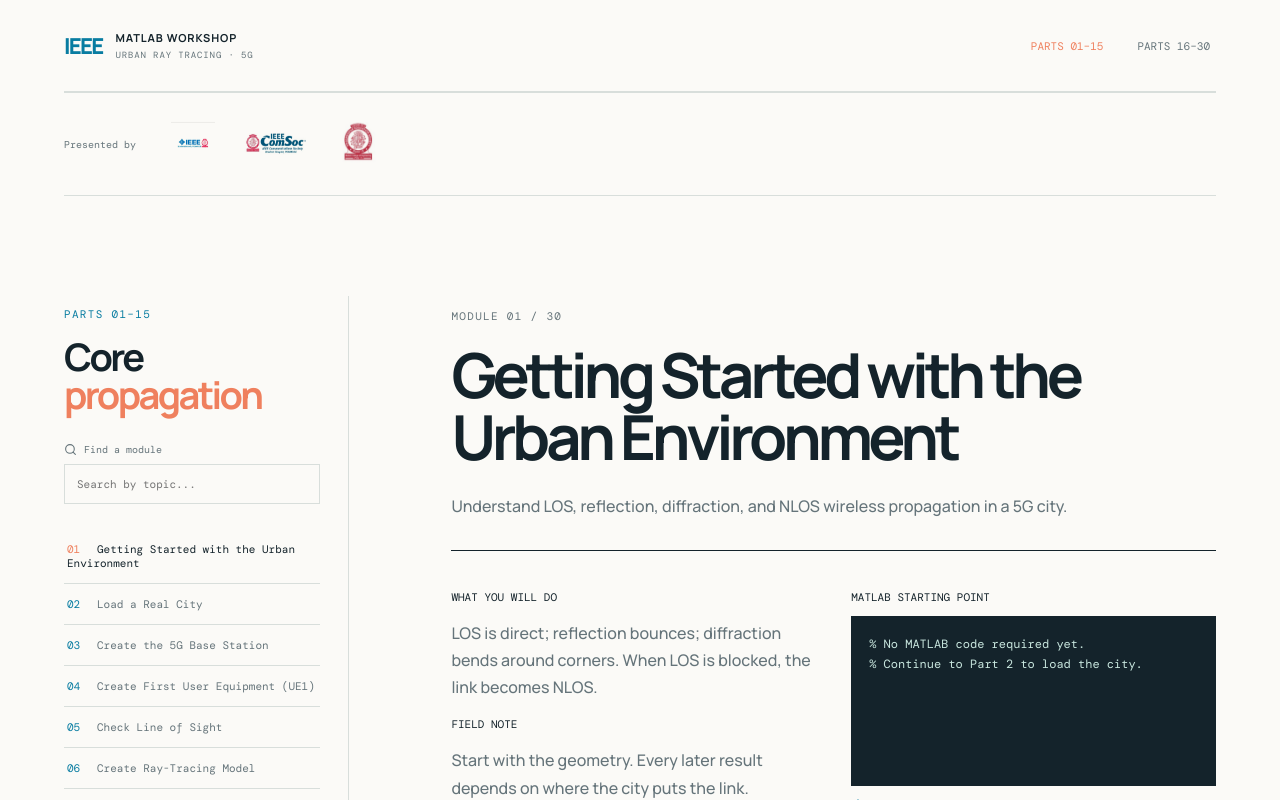
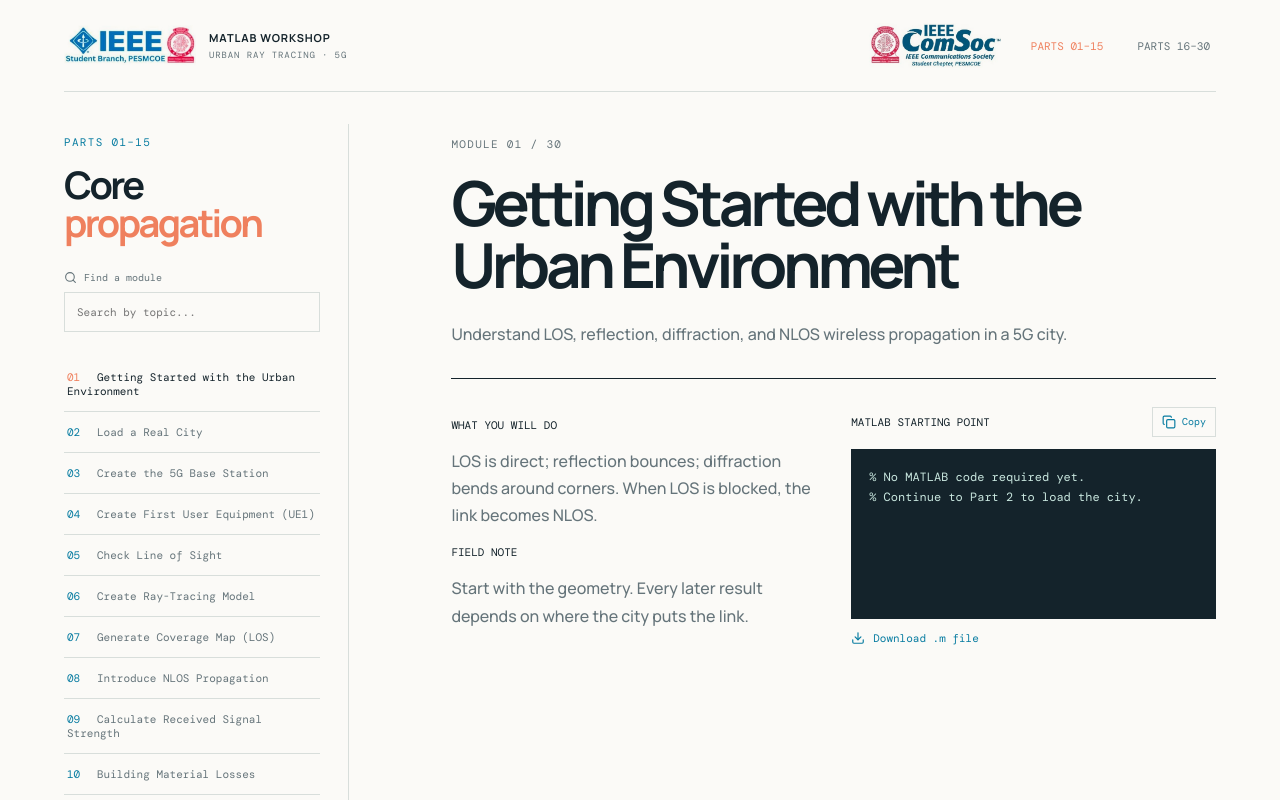
Before and after one commit to AmateurMind/IEEE-MATLAB-WORKSHOP, a React (Vite) app: page / in a window 1280 px wide. Shown: the top 800 px of the page. Built offline with nearby package versions, Linux system fonts and the light colour scheme.

Commit message:
chnages in css

```diff
--- a/src/App.jsx
+++ b/src/App.jsx
@@ -1,5 +1,5 @@
 import { useMemo, useState } from 'react';
-import { ArrowRight, Download, Search, Radio, Clock3 } from 'lucide-react';
+import { Check, Copy, Download, Search, Clock3 } from 'lucide-react';
 
 const modules = [
   [
@@ -160,10 +160,30 @@ const snippets = {
   5: 'los(tx,rx1);',
   6: 'rtpm = propagationModel("raytracing", ...\n    Method="sbr", ...\n    MaxNumReflections=0, ...\n    MaxNumDiffractions=0);',
   7: 'coverage(tx,rtpm, ...\n    SignalStrengths=-120:-5, ...\n    MaxRange=250, Resolution=5);',
+  4: 'rx1 = rxsite( ...\n    Name="User Equipment 1", ...\n    Latitude=41.881352, ...\n    Longitude=-87.629771, ...\n    AntennaHeight=30);\n\nshow(rx1);',
+  8: 'rtpm.MaxNumReflections = 1;\nraytrace(tx,rx1,rtpm,Type="pathloss");',
+  9: 'ss1 = sigstrength(rx1,tx,rtpm);\nfprintf("UE1 received power = %.4f dBm\\n",ss1);',
+  10: 'rtpm.BuildingsMaterial = "concrete";\nrtpm.TerrainMaterial = "concrete";\n\nraytrace(tx,rx1,rtpm,Type="pathloss");\nss1_concrete = sigstrength(rx1,tx,rtpm);',
+  11: 'rtPlusWeather = rtpm + propagationModel("gas") ...\n    + propagationModel("rain");\nss1_weather = sigstrength(rx1,tx,rtPlusWeather);',
+  12: 'rtPlusWeather.PropagationModels(1).MaxNumReflections = 2;\nrtPlusWeather.PropagationModels(1).AngularSeparation = "low";\nss1_two_reflections = sigstrength(rx1,tx,rtPlusWeather);',
+  13: 'rtPlusWeather.PropagationModels(1).MaxNumReflections = 2;\nrtPlusWeather.PropagationModels(1).MaxNumDiffractions = 1;\nss1_two_ref_one_diff = sigstrength(rx1,tx,rtPlusWeather);',
+  14: 'fprintf("One reflection: %.4f dBm\\n",ss1);\nfprintf("Concrete: %.4f dBm\\n",ss1_concrete);\nfprintf("Concrete + weather: %.4f dBm\\n",ss1_weather);\nfprintf("Two reflections: %.4f dBm\\n",ss1_two_reflections);\nfprintf("Two reflections + diffraction: %.4f dBm\\n",ss1_two_ref_one_diff);',
+  15: 'rtPlusWeather.PropagationModels(1).MaxNumReflections = 1;\nrtPlusWeather.PropagationModels(1).MaxNumDiffractions = 0;\ncoverage(tx,rtPlusWeather, ...\n    SignalStrengths=-120:-5, ...\n    MaxRange=250, Resolution=5, Transparency=0.6);',
+  16: 'rtPlusWeather.PropagationModels(1).MaxNumReflections = 2;\nrtPlusWeather.PropagationModels(1).MaxNumDiffractions = 1;\nrtPlusWeather.PropagationModels(1).AngularSeparation = "high";\ncoverage(tx,rtPlusWeather,MaxRange=250,Resolution=5);',
+  17: 'rx2 = rxsite( ...\n    Name="User Equipment 2", ...\n    Latitude=41.880600, ...\n    Longitude=-87.628800, ...\n    AntennaHeight=30);\nshow(rx2);\nlos(tx,rx2);\nraytrace(tx,rx2,rtpm);\nss2 = sigstrength(rx2,tx,rtpm);',
+  18: 'fprintf("UE1 received power: %.4f dBm\\n",ss1_two_ref_one_diff);\nfprintf("UE2 received power: %.4f dBm\\n",ss2);',
+  19: '% Directional antennas focus energy toward a receiver.\n% The next step creates an 8x8 phased array.',
   20: 'lambda = physconst("lightspeed") / tx.TransmitterFrequency;\ntx.Antenna = phased.URA(Size=[8 8], ...\n    ElementSpacing=[lambda/2 lambda/2]);',
+  21: 'antennaDirectivity = pattern(tx.Antenna,tx.TransmitterFrequency);\nantennaDirectivityMax = max(antennaDirectivity(:));\nfprintf("Peak directivity = %.4f dBi\\n",antennaDirectivityMax);',
+  22: 'tx.AntennaAngle = -90;\npattern(tx,Transparency=0.6);',
   23: 'ray = raytrace(tx,rx1,rtPlusWeather);\naod = ray{1}.AngleOfDeparture;',
+  24: 'aod = ray{1}.AngleOfDeparture;\nfprintf("Azimuth = %.4f degrees\\n",aod(1));\nfprintf("Elevation = %.4f degrees\\n",aod(2));',
   25: 'steeringVector = phased.SteeringVector(SensorArray=tx.Antenna);\nsv = steeringVector(tx.TransmitterFrequency,[steeringaz;aod(2)]);\ntx.Antenna.Taper = conj(sv);',
   26: 'gain = ss1_beam_steering - ss1_weather;\nfprintf("Improvement: %.4f dB\\n",gain);',
+  27: 'ray2 = raytrace(tx,rx2,rtPlusWeather);\naod2 = ray2{1}.AngleOfDeparture;\nsteeringaz2 = wrapTo180(aod2(1)-tx.AntennaAngle(1));\nsv2 = steeringVector(tx.TransmitterFrequency,[steeringaz2;aod2(2)]);\ntx.Antenna.Taper = conj(sv2);\nss2_beam_steering = sigstrength(rx2,tx,rtPlusWeather);',
+  28: '% Review LOS, reflection, material, weather, diffraction,\n% and beam-steering results for UE1 and UE2.',
+  29: '% Record LOS/NLOS state, received power, and steering gain\n% for each receiver in your comparison table.',
+  30: '% Closing analysis: compare the city geometry, propagation\n% paths, antenna pattern, and final received power.',
 };
 const schedule = [
   ['00:00–00:45', 'Propagation fundamentals and Chicago 3D map'],
@@ -174,9 +194,11 @@ const schedule = [
   ['05:30–06:00', 'UE2 beam steering, gain evaluation, and Q&A'],
 ];
 function App() {
-  const [book, setBook] = useState(0);
-  const [selected, setSelected] = useState(0);
+  const initialBook = new URLSearchParams(window.location.search).get('range') === '16-30' ? 1 : 0;
+  const [book, setBook] = useState(initialBook);
+  const [selected, setSelected] = useState(initialBook * 15);
   const [query, setQuery] = useState('');
+  const [copied, setCopied] = useState(false);
   const visible = useMemo(
     () =>
       modules
@@ -196,17 +218,32 @@ function App() {
     setBook(next);
     setSelected(next * 15);
     setQuery('');
+    setCopied(false);
+  }
+  async function copySnippet() {
+    await navigator.clipboard.writeText(snippet);
+    setCopied(true);
+    window.setTimeout(() => setCopied(false), 1800);
   }
   return (
     <div className="app">
       <header className="topbar">
         <a className="brand" href="#workshop">
-          <span className="brand-mark">IEEE</span>
+          <img className="brand-logo" src="/only-ieee.jpeg" alt="PESMCOE emblem" />
           <span>
             <strong>MATLAB WORKSHOP</strong>
             <small>URBAN RAY TRACING · 5G</small>
           </span>
         </a>
+        <div className="header-logos" aria-label="IEEE workshop organizations">
+          {/* <img src="/only-ieee.jpeg" alt="IEEE Student Branch PESMCOE" /> */}
+          <img
+            className="featured-logo"
+            src="/Comsoc _logo.jpg.jpeg"
+            alt="IEEE ComSoc Student Chapter PESMCOE"
+          />
+          {/* <img className="college" src="/pesmcoe.jpg" alt="PESMCOE emblem" /> */}
+        </div>
         <nav>
           <button className={book === 0 ? 'nav-active' : ''} onClick={() => switchBook(0)}>
             PARTS 01–15
@@ -217,18 +254,6 @@ function App() {
         </nav>
       </header>
       <main id="workshop">
-        <section className="identity">
-          <span>Presented by</span>
-          <div className="logos">
-            <img src="/only-ieee.jpeg" alt="IEEE Student Branch PESMCOE" />
-            <img
-              className="featured-logo"
-              src="/Comsoc _logo.jpg.jpeg"
-              alt="IEEE ComSoc Student Chapter PESMCOE"
-            />
-            <img className="college" src="/pesmcoe.jpg" alt="PES emblem" />
-          </div>
-        </section>
         <section className="workspace">
           <aside className="sidebar">
             <p className="kicker">{book ? 'PARTS 16–30' : 'PARTS 01–15'}</p>
@@ -274,7 +299,13 @@ function App() {
                 </p>
               </div>
               <div>
-                <h3>MATLAB starting point</h3>
+                <div className="code-heading">
+                  <h3>MATLAB starting point</h3>
+                  <button className="copy-button" onClick={copySnippet} type="button">
+                    {copied ? <Check size={14} /> : <Copy size={14} />}
+                    {copied ? 'Copied' : 'Copy'}
+                  </button>
+                </div>
                 <pre>{snippet}</pre>
                 <a
                   className="download"
--- a/src/styles.css
+++ b/src/styles.css
@@ -47,6 +47,12 @@ body {
   color: var(--blue);
   letter-spacing: -0.08em;
 }
+.brand-logo {
+  width: 132px;
+  height: 48px;
+  object-fit: contain;
+  mix-blend-mode: multiply;
+}
 .brand small {
   display: block;
   font:
@@ -54,6 +60,28 @@ body {
     monospace;
   color: var(--muted);
   margin-top: 4px;
+}
+.header-logos {
+  display: flex;
+  align-items: center;
+  gap: 18px;
+  margin-left: auto;
+  margin-right: 24px;
+}
+.header-logos img {
+  width: 132px;
+  height: 48px;
+  max-width: 132px;
+  object-fit: contain;
+  mix-blend-mode: multiply;
+}
+.header-logos .featured-logo {
+  width: 132px;
+  max-width: 132px;
+}
+.header-logos .college {
+  max-width: 30px;
+  max-height: 32px;
 }
 .topbar nav {
   display: flex;
@@ -268,7 +296,7 @@ body {
   display: grid;
   grid-template-columns: 285px 1fr;
   gap: 8vw;
-  padding: 100px 0 120px;
+  padding: 32px 0 120px;
 }
 .sidebar {
   border-right: 1px solid var(--line);
@@ -367,6 +395,31 @@ body {
     monospace;
   text-transform: uppercase;
 }
+.code-heading {
+  display: flex;
+  align-items: center;
+  justify-content: space-between;
+  gap: 12px;
+}
+.code-heading h3 {
+  margin: 0;
+}
+.copy-button {
+  display: inline-flex;
+  align-items: center;
+  gap: 6px;
+  border: 1px solid var(--line);
+  background: transparent;
+  color: var(--blue);
+  padding: 7px 9px;
+  font:
+    10px 'DM Mono',
+    monospace;
+  cursor: pointer;
+}
+.copy-button:hover {
+  border-color: var(--blue);
+}
 .lesson pre {
   min-height: 170px;
   padding: 18px;
@@ -440,11 +493,31 @@ footer {
   .topbar {
     height: 76px;
   }
+  .brand-logo {
+    width: 62px;
+    height: 33px;
+  }
   .topbar nav {
     gap: 9px;
   }
   .topbar nav button {
     font-size: 9px;
+  }
+  .header-logos {
+    gap: 8px;
+    margin-right: 8px;
+  }
+  .header-logos img {
+    width: 62px;
+    height: 33px;
+    max-width: 62px;
+  }
+  .header-logos .featured-logo {
+    width: 62px;
+    max-width: 62px;
+  }
+  .header-logos .college {
+    max-width: 22px;
   }
   .enter {
     display: none;
```
Also changed, not shown: Comsoc _logo.jpg.jpeg, only-ieee.jpeg.
